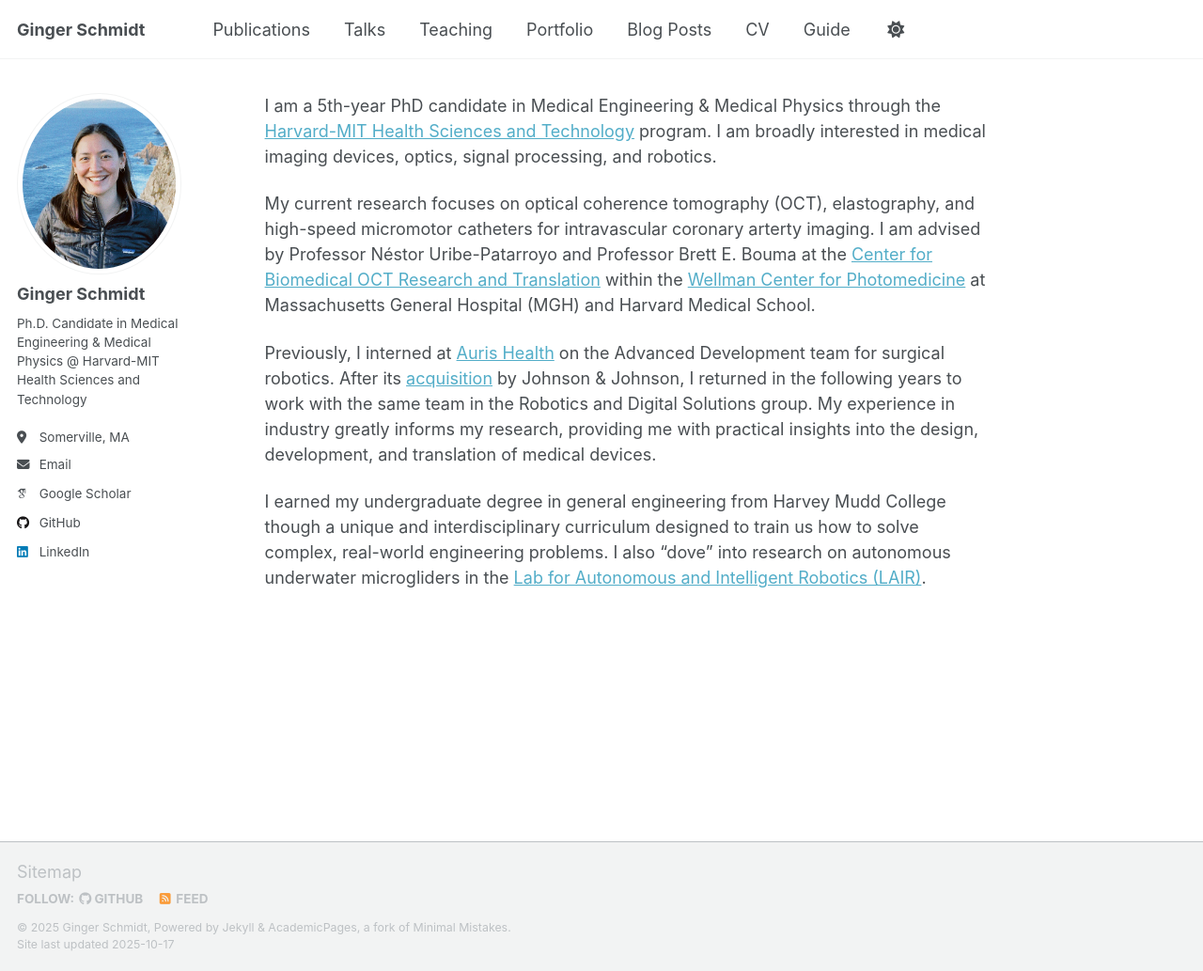
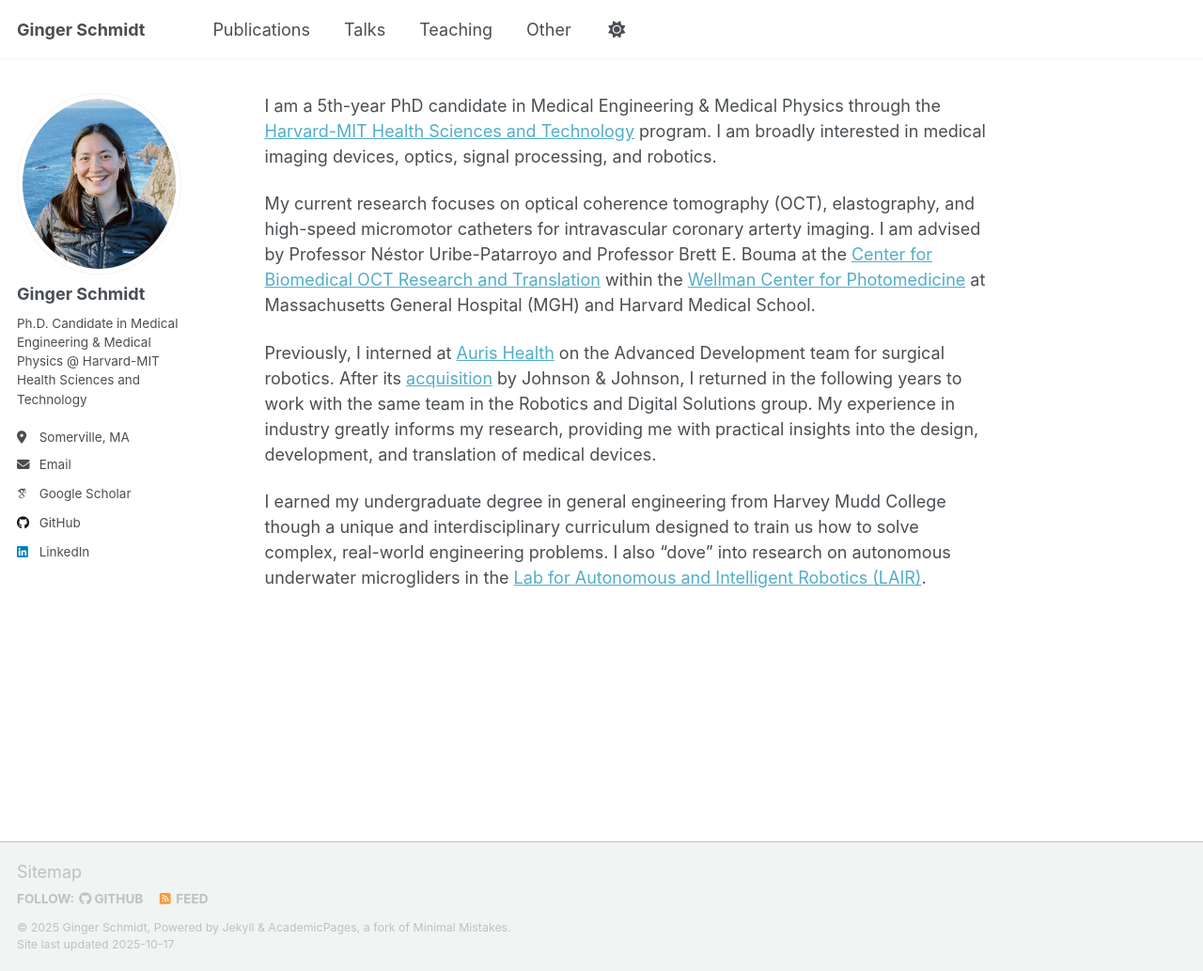
Before and after one commit to gingerschmidt/gingerschmidt.github.io, a Jekyll site: the page built from _pages/about.md, in a window 1280 px wide and 1033 px high. Shown: the whole window at 94% size. Built offline with Jekyll 4.4.1, drawn with Linux system fonts in a browser that asks for light colours; some web fonts are replaced; a script that is not in the unit is left out.

Commit message:
Update navigation.yml

```diff
--- a/_data/navigation.yml
+++ b/_data/navigation.yml
@@ -17,17 +17,17 @@ main:
   - title: "Teaching"
     url: /teaching/
 
-  - title: "Portfolio"
+  - title: "Other"
     url: /portfolio/
 
-  - title: "Blog Posts"
-    url: /year-archive/
+  # - title: "Blog Posts"
+  #   url: /year-archive/
 
-  - title: "CV"
-    url: /cv/
+  # - title: "CV"
+  #   url: /cv/
 
   # - title: "CV"
   #   url: /cv-json/
 
-  - title: "Guide"
-    url: /markdown/
+  # - title: "Guide"
+  #   url: /markdown/
```
